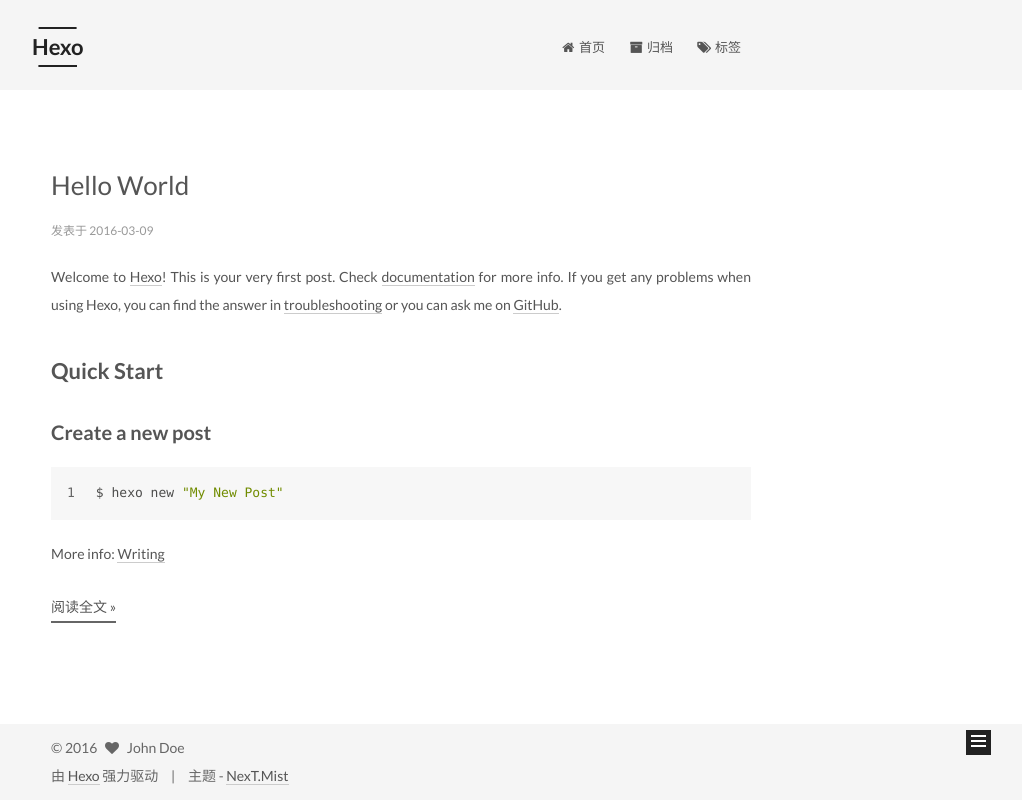
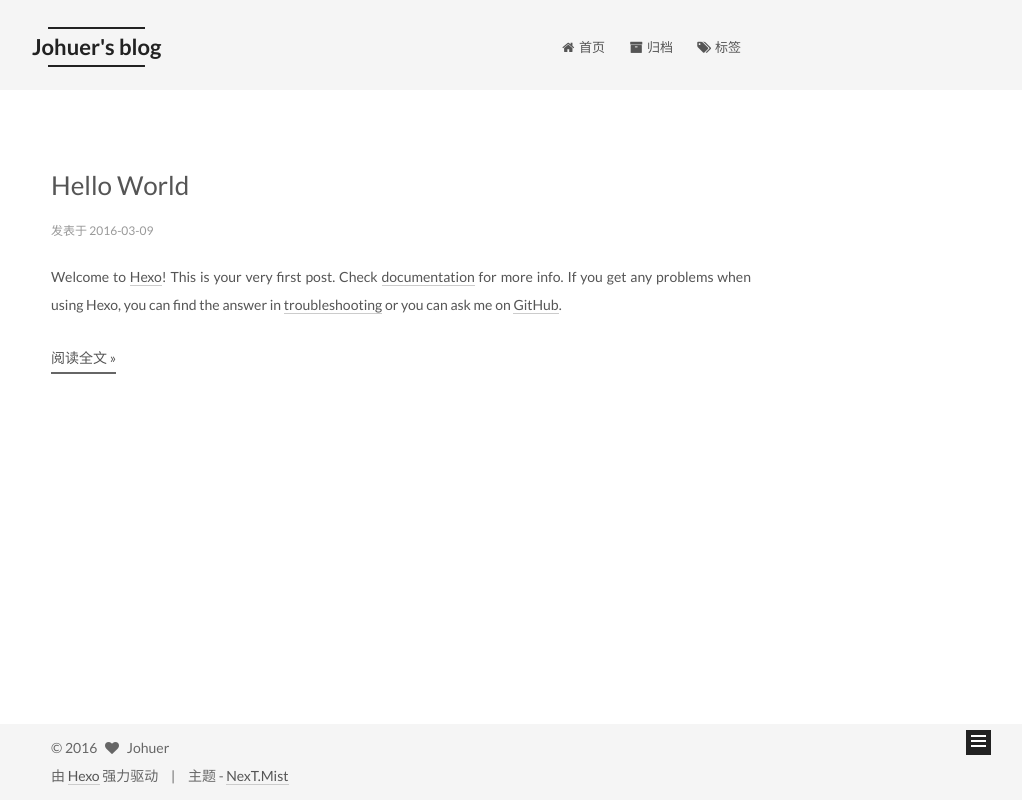
Before and after one commit to xujiuhua/xujiuhua.github.io, a plain HTML site: page index.html in a window 1280 px wide. Shown: the whole page, without its empty margins (239-1261 px from the left). Drawn offline with Linux system fonts and the light colour scheme.

Commit message:
Site updated: 2016-03-09 21:35:40

```diff
--- a/css/main.css
+++ b/css/main.css
@@ -1544,7 +1544,7 @@
   width: 4px;
   height: 4px;
   border-radius: 50%;
-  background: #9effff;
+  background: #160fff;
 }
 .sidebar-nav {
   margin: 0 0 20px;
--- a/index.html
+++ b/index.html
@@ -59,12 +59,12 @@
 
 <meta name="description">
 <meta property="og:type" content="website">
-<meta property="og:title" content="Hexo">
+<meta property="og:title" content="Johuer's blog">
 <meta property="og:url" content="http://yoursite.com/index.html">
-<meta property="og:site_name" content="Hexo">
+<meta property="og:site_name" content="Johuer's blog">
 <meta property="og:description">
 <meta name="twitter:card" content="summary">
-<meta name="twitter:title" content="Hexo">
+<meta name="twitter:title" content="Johuer's blog">
 <meta name="twitter:description">
 
 
@@ -83,7 +83,7 @@
   };
 </script>
 
-  <title> Hexo </title>
+  <title> Johuer's blog </title>
 </head>
 
 <body itemscope itemtype="http://schema.org/WebPage" lang="zh-Hans">
@@ -114,11 +114,11 @@
   <div class="custom-logo-site-title">
     <a href="/"  class="brand" rel="start">
       <span class="logo-line-before"><i></i></span>
-      <span class="site-title">Hexo</span>
+      <span class="site-title">Johuer's blog</span>
       <span class="logo-line-after"><i></i></span>
     </a>
   </div>
-  <p class="site-subtitle"></p>
+  <p class="site-subtitle">多学一点知识，就少写一行代码</p>
 </div>
 
 <div class="site-nav-toggle">
@@ -246,9 +246,7 @@
 
 
 
-          <p>Welcome to <a href="https://hexo.io/">Hexo</a>! This is your very first post. Check <a href="https://hexo.io/docs/">documentation</a> for more info. If you get any problems when using Hexo, you can find the answer in <a href="https://hexo.io/docs/troubleshooting.html">troubleshooting</a> or you can ask me on <a href="https://github.com/hexojs/hexo/issues">GitHub</a>.</p>
-<h2 id="Quick-Start"><a href="#Quick-Start" class="headerlink" title="Quick Start"></a>Quick Start</h2><h3 id="Create-a-new-post"><a href="#Create-a-new-post" class="headerlink" title="Create a new post"></a>Create a new post</h3><figure class="highlight bash"><table><tr><td class="gutter"><pre><span class="line">1</span><br></pre></td><td class="code"><pre><span class="line">$ hexo new <span class="string">"My New Post"</span></span><br></pre></td></tr></table></figure>
-<p>More info: <a href="https://hexo.io/docs/writing.html">Writing</a><br>
+          <p>Welcome to <a href="https://hexo.io/">Hexo</a>! This is your very first post. Check <a href="https://hexo.io/docs/">documentation</a> for more info. If you get any problems when using Hexo, you can find the answer in <a href="https://hexo.io/docs/troubleshooting.html">troubleshooting</a> or you can ask me on <a href="https://github.com/hexojs/hexo/issues">GitHub</a>.<br>
           <div class="post-more-link text-center">
             <a class="btn" href="/2016/03/09/hello-world/#more" rel="contents">
               阅读全文 &raquo;
@@ -310,8 +308,8 @@
         <div class="site-author motion-element" itemprop="author" itemscope itemtype="http://schema.org/Person">
           <img class="site-author-image" itemprop="image"
                src="/images/default_avatar.jpg"
-               alt="John Doe" />
-          <p class="site-author-name" itemprop="name">John Doe</p>
+               alt="Johuer" />
+          <p class="site-author-name" itemprop="name">Johuer</p>
           <p class="site-description motion-element" itemprop="description"></p>
         </div>
         <nav class="site-state motion-element">
@@ -362,7 +360,7 @@
   <span class="with-love">
     <i class="fa fa-heart"></i>
   </span>
-  <span class="author" itemprop="copyrightHolder">John Doe</span>
+  <span class="author" itemprop="copyrightHolder">Johuer</span>
 </div>
 
 <div class="powered-by">
```
Also changed, not shown: 2016/03/09/hello-world/index.html (+13 -16 lines), archives/2016/03/index.html (+9 -9 lines), archives/2016/index.html (+9 -9 lines), archives/index.html (+9 -9 lines).
